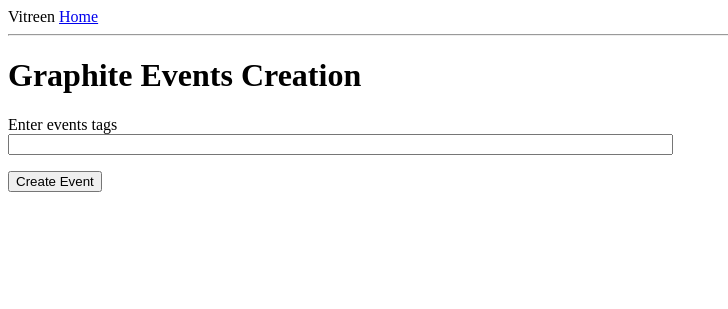
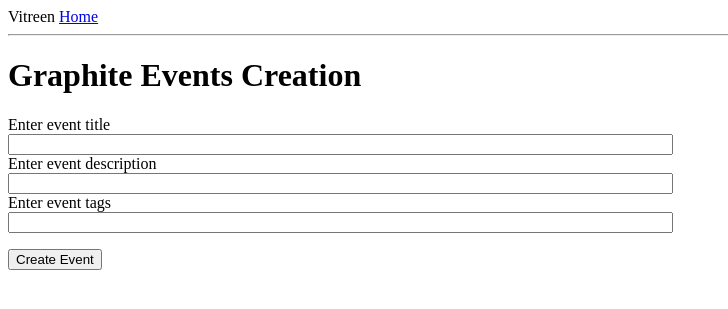
Before and after one commit to jaimegago/vitreen, a Flask app: page /create_event in a window 1280 px wide. Shown: the top 309 px of the page, without its empty margins (0-728 px from the left). Run offline with Flask 2, Linux system fonts and the light colour scheme.

Commit message:
first shot at events listing

```diff
--- a/app/forms.py
+++ b/app/forms.py
@@ -3,4 +3,6 @@ from wtforms import StringField
 from wtforms.validators import DataRequired
 
 class CreateEventForm(Form):
-    tags = StringField('tags', validators=[DataRequired()])
+    tags  = StringField('Tags', validators=[DataRequired()])
+    title = StringField('Title', validators=[DataRequired()])
+    desc  = StringField('Description', validators=[DataRequired()])
--- a/app/templates/create_event.html
+++ b/app/templates/create_event.html
@@ -5,7 +5,11 @@
   <form action="" method="post" name="create_event">
       {{ form.hidden_tag() }}
       <p>
-          Enter events tags<br>
+          Enter event title<br>
+          {{ form.title(size=80) }}<br>
+          Enter event description<br>
+          {{ form.desc(size=80) }}<br>
+          Enter event tags<br>
           {{ form.tags(size=80) }}<br>
       </p>
       <p><input type="submit" value="Create Event"></p>
--- /dev/null
+++ b/app/templates/events_listing.html
@@ -0,0 +1,6 @@
+{% extends "base.html" %}
+
+{% block content %}
+<h1>Graphite Event</h1>
+<p>{{ events }}</p>
+{% endblock %}
--- a/app/views.py
+++ b/app/views.py
@@ -11,14 +11,21 @@ def index():
 
 @app.route('/create_event', methods=['GET', 'POST'])
 def create_event():
-  form = CreateEventForm()
-  if form.validate_on_submit():
-    create_event_url = 'http://10.90.0.128/events/'
-    event_payload = {'what': 'test from flask',
-        'tags': form.tags.data,
-        'data': 'flask rocks!'}
-    post_request = requests.post('http://10.90.0.128/events/',
-        data=json.dumps(event_payload))
-    flash('Creating graphite event with tags="%s"' % (form.tags.data))
-    return redirect('/index')
-  return render_template('create_event.html',form=form)
+    form = CreateEventForm()
+    if form.validate_on_submit():
+      create_event_url = 'http://10.90.0.128/events/'
+      event_payload = {'what': form.title.data,
+          'tags': form.tags.data,
+          'data': form.desc.data}
+      post_request = requests.post('http://10.90.0.128/events/',
+          data=json.dumps(event_payload))
+      flash('Creating graphite event with tags="%s", title=%s description=%s' % (
+          form.tags.data, form.title.data, form.desc.data))
+      return redirect('/index')
+    return render_template('create_event.html',form=form)
+
+@app.route('/events')
+def events():
+    events_data = requests.get('http://10.90.0.128/events/get_data')
+    events = events_data.json()
+    return render_template('events_listing.html', events=events)
```
Also changed, not shown: 3 other files.
